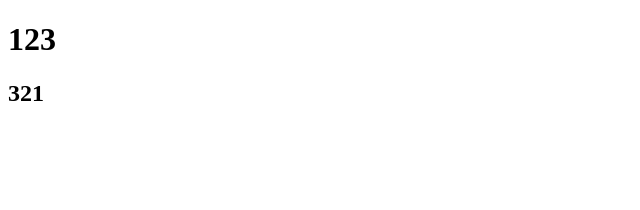
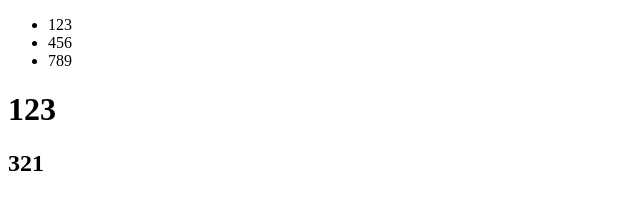
Before and after one commit to gleemarc/github, a plain HTML site: page index.html in a window 1280 px wide. Shown: the whole page, without its empty margins (0-640 px from the left). Drawn offline with Linux system fonts and the light colour scheme.

Commit message:
header完成

```diff
--- a/index.html
+++ b/index.html
@@ -8,6 +8,17 @@
 </head>
 <body>
     <div>
+        <header>
+            <nav>
+                <ul>
+                    <li>123</li>
+                    <li>456</li>
+                    <li>789</li>
+                </ul>
+            </nav>
+        </header>
+
+
         <h1>123</h1>
         <h2>321</h2>
     </div>
```
